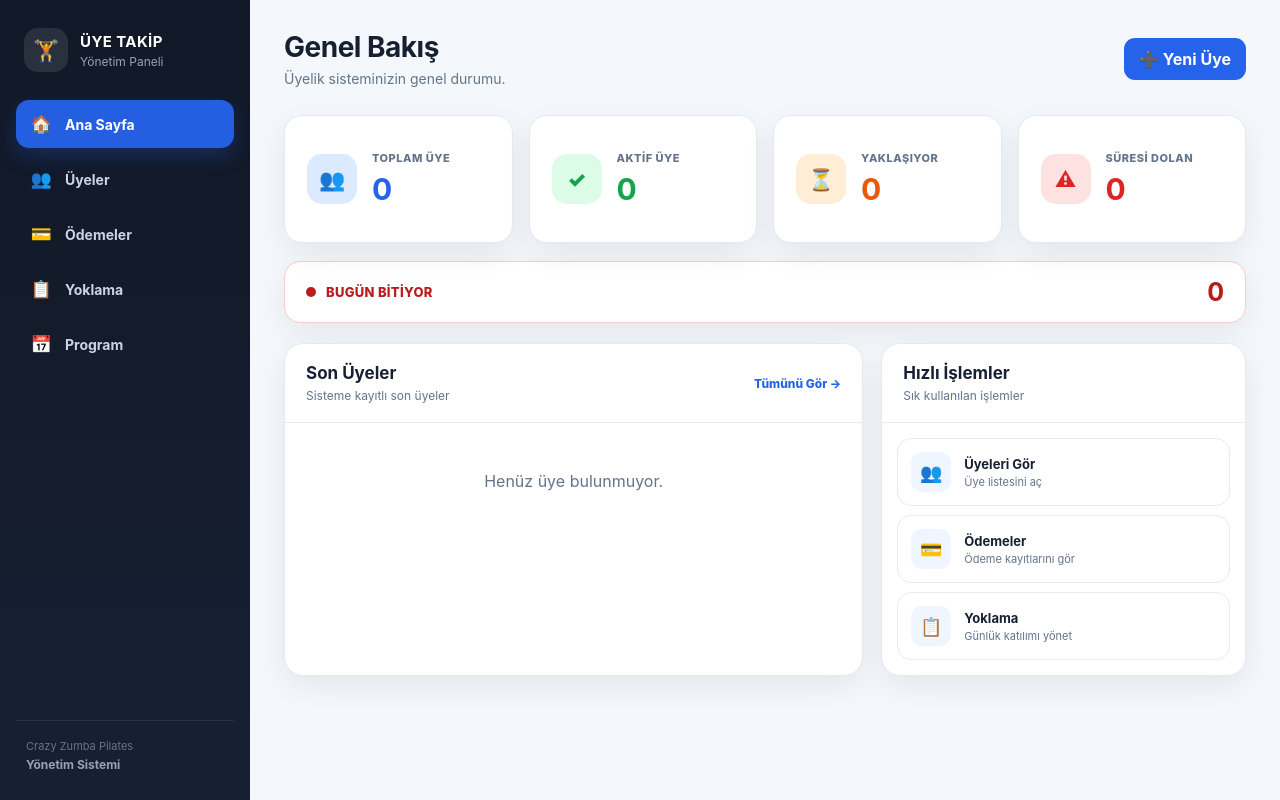
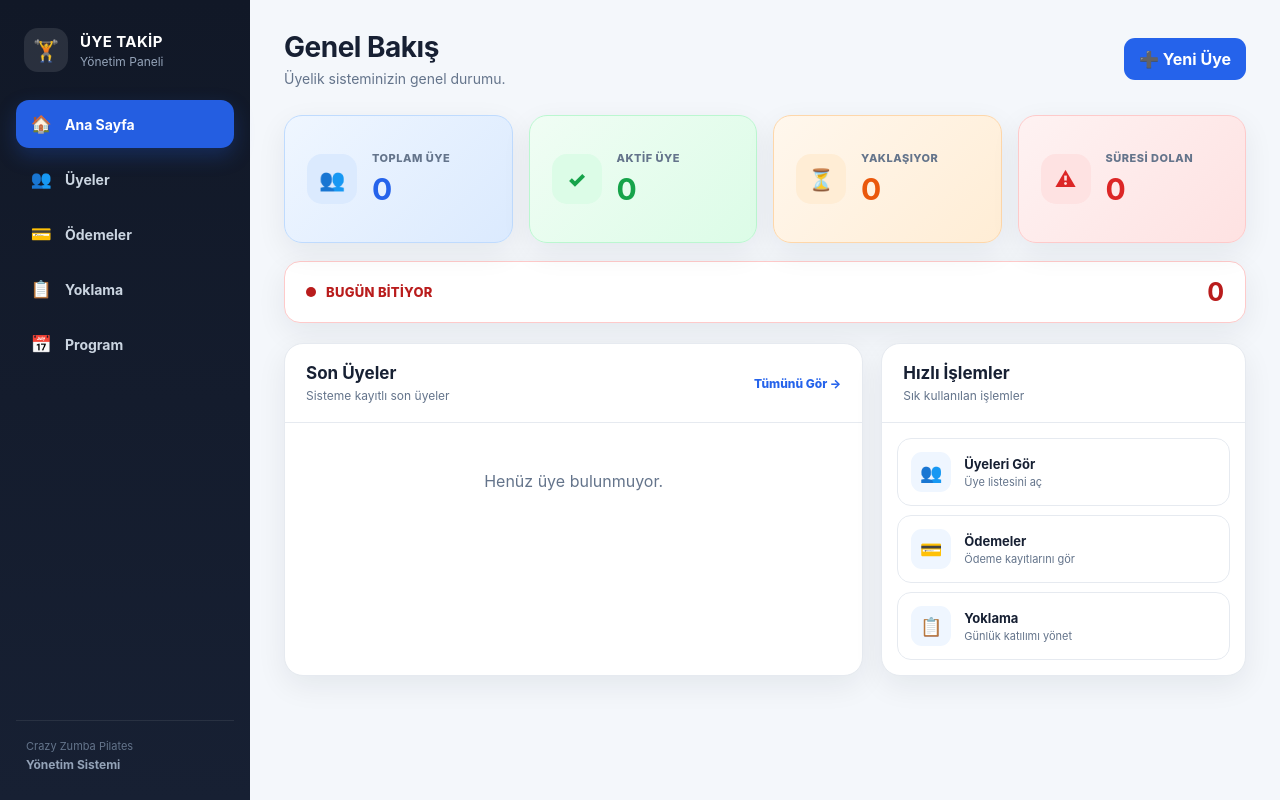
Before and after one commit to ozhansurgec01-stack/EagleAI-Uyelik-Web, a Flask app: page / in a window 1280 px wide. Run offline with Flask 3, Linux system fonts and the light colour scheme; data that the repository does not hold is empty.

Commit message:
fix: improve dashboard colors and expiry display

```diff
--- a/static/css/style.css
+++ b/static/css/style.css
@@ -339,6 +339,26 @@ a {
 }
 
 
+.stat-blue {
+    background: linear-gradient(135deg, #eff6ff, #dbeafe);
+    border-color: #bfdbfe;
+}
+
+.stat-green {
+    background: linear-gradient(135deg, #f0fdf4, #dcfce7);
+    border-color: #bbf7d0;
+}
+
+.stat-orange {
+    background: linear-gradient(135deg, #fff7ed, #ffedd5);
+    border-color: #fed7aa;
+}
+
+.stat-red {
+    background: linear-gradient(135deg, #fef2f2, #fee2e2);
+    border-color: #fecaca;
+}
+
 .stat-card {
     transition: transform .18s ease, box-shadow .18s ease;
 }
--- a/templates/dashboard.html
+++ b/templates/dashboard.html
@@ -238,8 +238,12 @@
                     </div>
 
                     <span class="status {{ uye.durum | replace(' ', '-') }}">
-                        {% if uye.durum == "Yaklaşıyor" and uye.kalan_gun is not none %}
-                            {{ uye.kalan_gun }} gün kaldı
+                        {% if uye.kalan_gun is not none and uye.kalan_gun >= 0 %}
+                            {% if uye.kalan_gun == 0 %}
+                                Bugün bitiyor
+                            {% else %}
+                                {{ uye.kalan_gun }} gün kaldı
+                            {% endif %}
                         {% else %}
                             {{ uye.durum }}
                         {% endif %}
```
